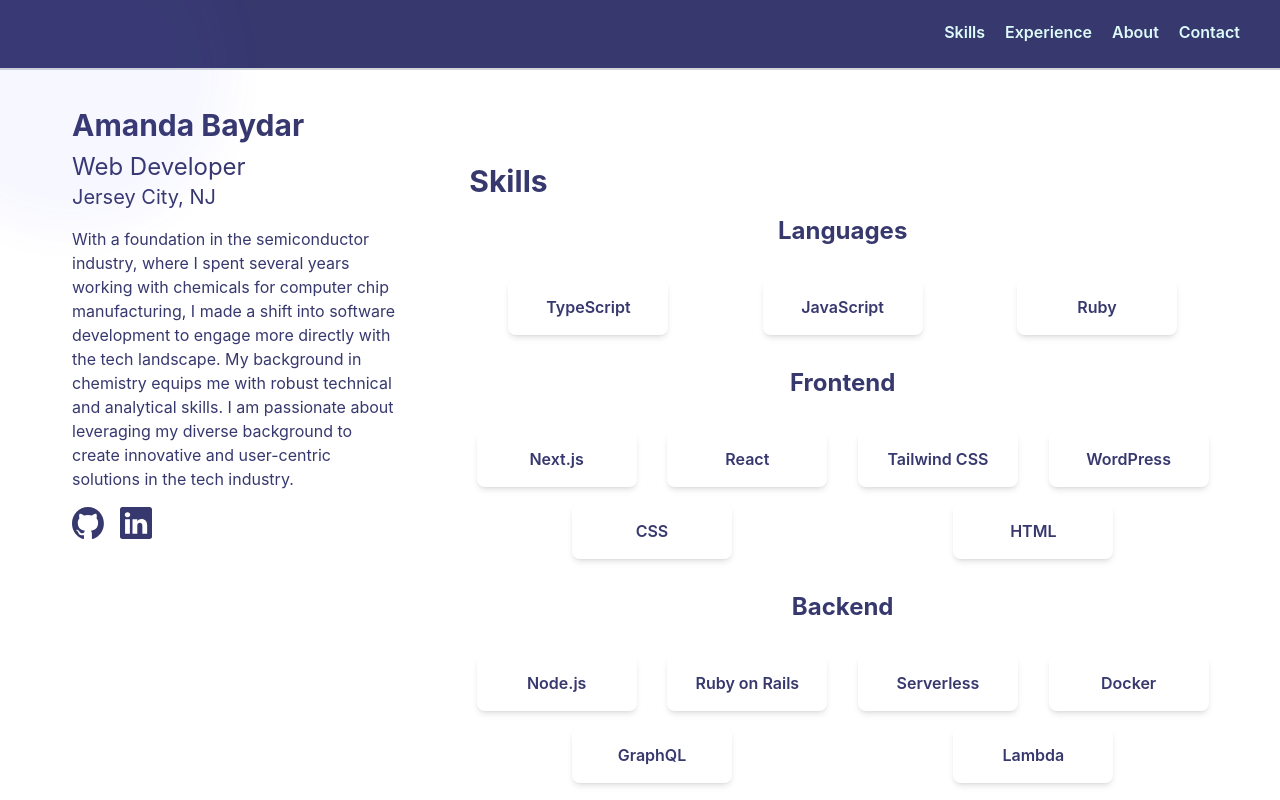
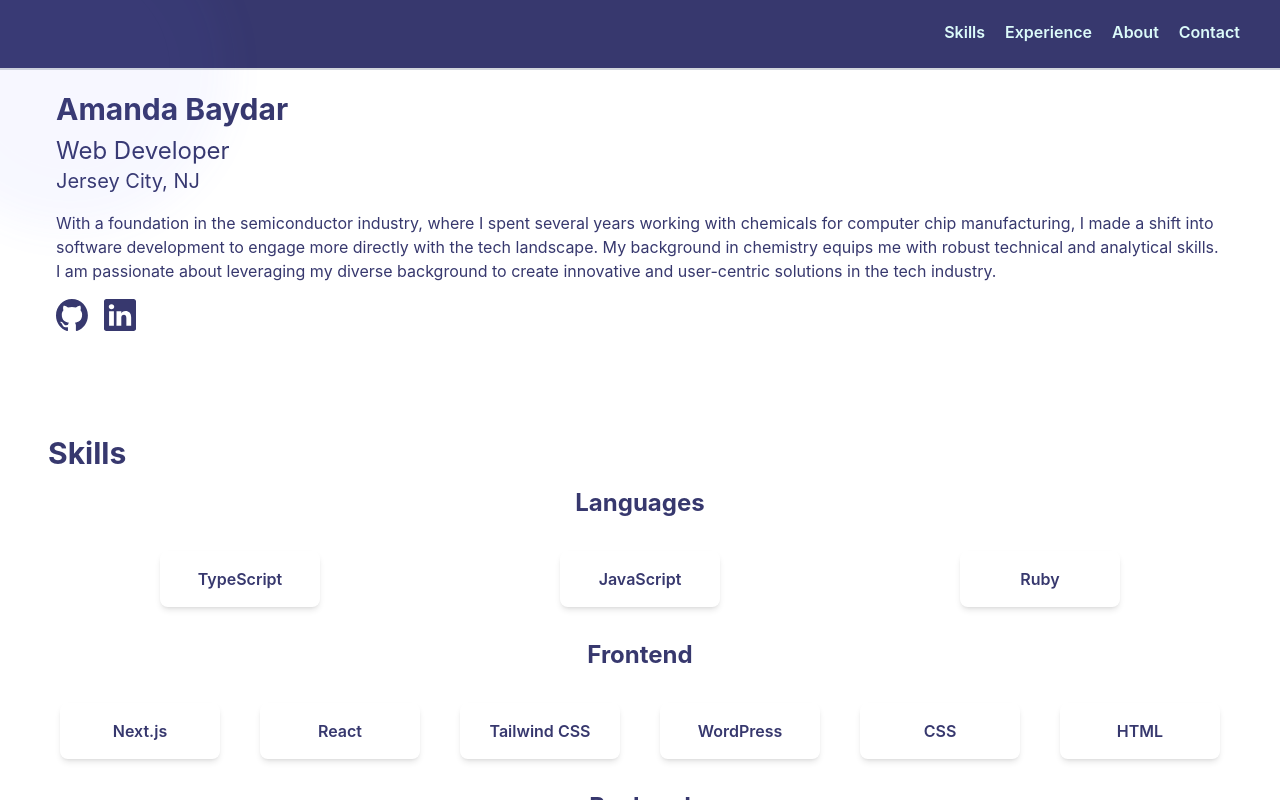
Before and after one commit to abaydar/portfolio-tailwind-css, a React (Vite) app: page / in a window 1280 px wide. Built offline with nearby package versions, Linux system fonts and the light colour scheme.

Commit message:
stacked layout

```diff
--- a/src/App.tsx
+++ b/src/App.tsx
@@ -40,16 +40,12 @@ function App() {
         //TODO: why is header not sticky on mobile
       }
       <Header/>
-      <div className="flex flex-col md:flex-row text-customIndigo h-screen max-w-[1280px] mx-auto p-2 md:p-8">
-        <div className="w-full md:w-1/3 p-4 md:sticky md:top-0 md:h-screen">
-          <Summary/>
-        </div>
-        <div className='w-full md:w-2/3 md:overflow-y-scroll p-4 text-center md:scrollbar-hide'>
-          <Skills setIsExperienceHovered={setIsExperienceHovered}/>
-          <Experience setIsExperienceHovered={setIsExperienceHovered}/>
-          <AboutMe/>
-          <Contact/>
-        </div>
+      <div className="text-customIndigo h-screen max-w-[1280px] mx-auto p-2 md:p-8">
+        <Summary/>
+        <Skills setIsExperienceHovered={setIsExperienceHovered}/>
+        <Experience setIsExperienceHovered={setIsExperienceHovered}/>
+        <AboutMe/>
+        <Contact/>
       </div>
     </>
   );
```
